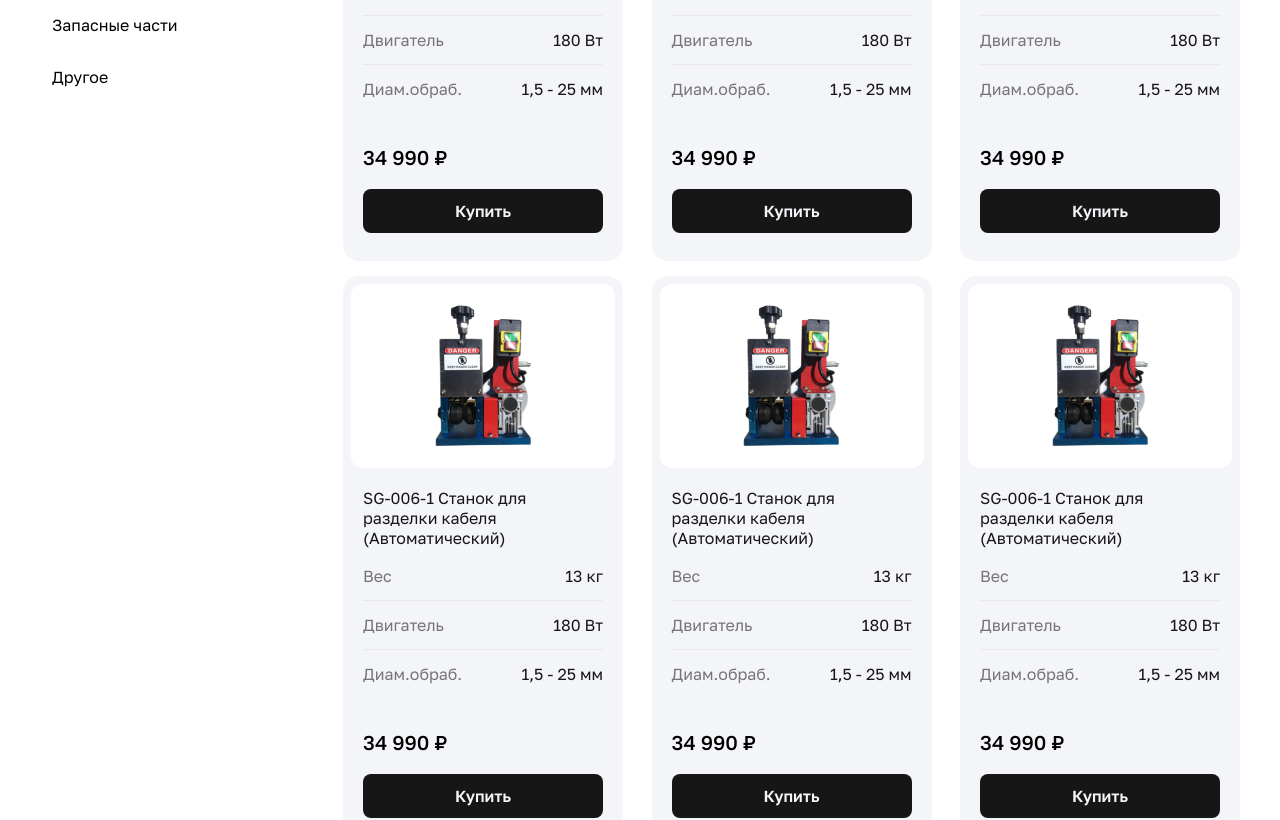
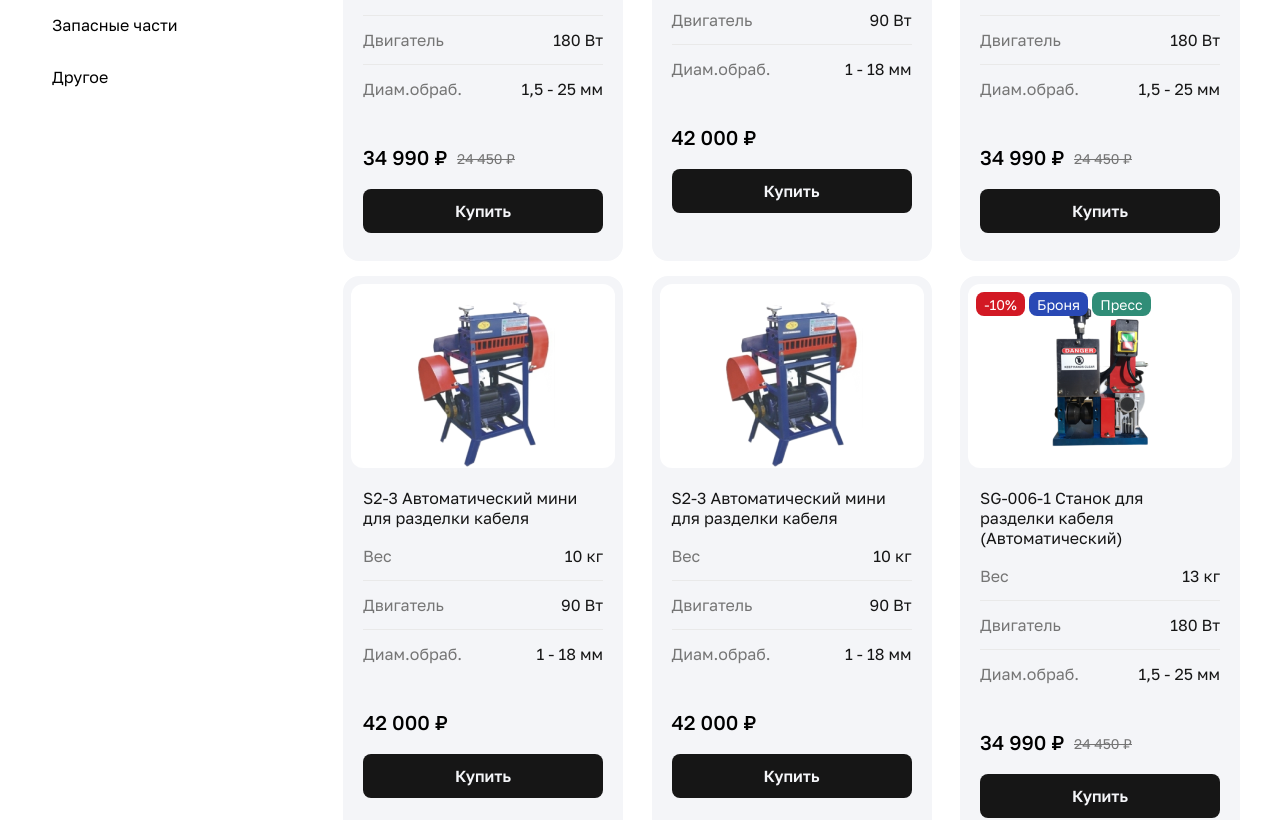
Before and after one commit to Lyaguh21/okoprom, a Next.js app: page /catalog in a window 1280 px wide. Shown: the part 806-1626 px from the top of the page. Built offline with nearby package versions, Linux system fonts and the light colour scheme.

Commit message:
add catalog

```diff
--- a/Data.js
+++ b/Data.js
@@ -52,7 +52,7 @@ export const next = (
     viewBox="0 0 24 24"
     strokeWidth={1.5}
     stroke="currentColor"
-    className="size-6 dark:stroke-white"
+    className="size-6 dark:stroke-white "
   >
     <path
       strokeLinecap="round"
--- a/Product.js
+++ b/Product.js
@@ -5,4 +5,23 @@ export const SG0061 = {
   weight: "13 кг",
   power: "180 Вт",
   diameter: "1,5 - 25 мм",
+  discount: "24 450 ₽",
+
+  discount10: true,
+  armor: true,
+  press: true,
 };
+
+export const S23 = {
+  photo: <img src="\image\Product\S2-3.png" />,
+  title: "S2-3 Автоматический мини для разделки кабеля",
+  price: "42 000 ₽",
+  weight: "10 кг",
+  power: "90 Вт",
+  diameter: "1 - 18 мм",
+  discount: undefined,
+
+  discount10: false,
+  armor: false,
+  press: false,
+};
--- a/src/app/components/CatalogSection/Catalog/Product.tsx
+++ b/src/app/components/CatalogSection/Catalog/Product.tsx
@@ -9,11 +9,36 @@ type Product = {
     power: string;
     diameter: string;
     price: string;
+    discount?: string;
+
+    discount10?: boolean;
+    armor?: boolean;
+    press?: boolean;
   };
 };
 export default function Product({ products }: Product) {
   return (
     <div className="bg-secondColor dark:bg-darkMainButton rounded-2xl p-2 font-Golos basis-full sm:basis-[calc(50%-16px)]  xl:basis-[calc(33%-16px)] notebook:basis-[calc(25%-16px)]">
+      <div className="z-10 absolute p-2 gap-1 flex">
+        <div
+          style={{ display: products.discount10 ? "flex" : "none" }}
+          className="bg-[#D21924] text-white w-[49px] h-[24px] rounded-lg flex justify-center items-center "
+        >
+          <h4 className="text-[14px] ">-10%</h4>
+        </div>
+        <div
+          style={{ display: products.armor ? "flex" : "none" }}
+          className="bg-[#2949B5] text-white w-[59px] h-[24px] rounded-lg flex justify-center items-center "
+        >
+          <h4 className="text-[14px] ">Броня</h4>
+        </div>
+        <div
+          style={{ display: products.press ? "flex" : "none" }}
+          className="bg-[#308D77] text-white w-[59px] h-[24px] rounded-lg flex justify-center items-center "
+        >
+          <h4 className="text-[14px] ">Пресс</h4>
+        </div>
+      </div>
       <div className="bg-white dark:bg-textBlack rounded-xl flex justify-center items-center">
         <picture>{products.photo}</picture>
       </div>
@@ -27,9 +52,15 @@ export default function Product({ products }: Product) {
             <TableProduct left="Двигатель" right={products.power} />
             <TableProduct left="Диам.обраб." right={products.diameter} />
           </ul>
-          <h4 className="mt-8 mb-5 text-xl leading-6 font-medium dark:text-white">
-            {products.price}
-          </h4>
+          <div className="flex justify-between mt-8 mb-5 w-[152px]">
+            <h4 className=" text-xl leading-6 font-medium dark:text-white">
+              {products.price}
+            </h4>
+            <h4 className="text-[14px] leading-4 font-normal text-textGray pt-[6px]">
+              <del>{products.discount}</del>
+            </h4>
+          </div>
+
           <div className="flex justify-center">
             <BuyButton />
           </div>
--- a/src/app/components/CatalogSection/CatalogPage.tsx
+++ b/src/app/components/CatalogSection/CatalogPage.tsx
@@ -2,7 +2,7 @@ import { Catalog, filter } from "../../../../Data";
 import MainButton from "../Buttons/MainButton";
 import Product from "./Catalog/Product";
 import FiltersSection from "./Filter/FiltersSection";
-import { SG0061 } from "../../../../Product";
+import { S23, SG0061 } from "../../../../Product";
 import BlackButton from "../Buttons/BlackButton";
 
 export default function about() {
@@ -29,10 +29,10 @@ export default function about() {
           <div className="basis-[900px] notebook:basis-[1400px] flex flex-col justify-between">
             <div className="flex flex-wrap gap-[15px] justify-between">
               <Product products={SG0061} />
+              <Product products={S23} />
               <Product products={SG0061} />
-              <Product products={SG0061} />
-              <Product products={SG0061} />
-              <Product products={SG0061} />
+              <Product products={S23} />
+              <Product products={S23} />
               <Product products={SG0061} />
               <Product products={SG0061} />
               <Product products={SG0061} />
--- a/src/app/components/SliderSection/SliderSection.tsx
+++ b/src/app/components/SliderSection/SliderSection.tsx
@@ -34,7 +34,7 @@ export default function SliderSection() {
     updateInfo(count - 1);
   }
   return (
-    <div className="mx-4 md:mx-[72px] lg:mx-[40px] bg-sliderBg font-Golos rounded-2xl p-4">
+    <div className="mx-4 md:mx-[72px] lg:mx-[40px] bg-darkMainButton font-Golos rounded-2xl p-4">
       <div className="flex-col lg:flex-row flex justify-between">
         <div className="md:basis-1/2 m-[24px] mb-0 border-b-[1px] border-borderBlack">
           <h1 className="text-white font-semibold text-[40px] leading-[48px] mb-8 h-[96px]">
@@ -49,7 +49,7 @@ export default function SliderSection() {
             {info.price}
           </h1>
         </div>
-        <div className="order-first lg:order-last md:basis-1/2 bg-white dark:bg-darkMainButton rounded-2xl flex justify-center items-center p-[24px]">
+        <div className="order-first lg:order-last md:basis-1/2 bg-white dark:bg-textBlack rounded-2xl flex justify-center items-center p-[24px]">
           <picture>{info.photo}</picture>
         </div>
       </div>
```
Also changed, not shown: public/image/Product/S2-3.png (added).
